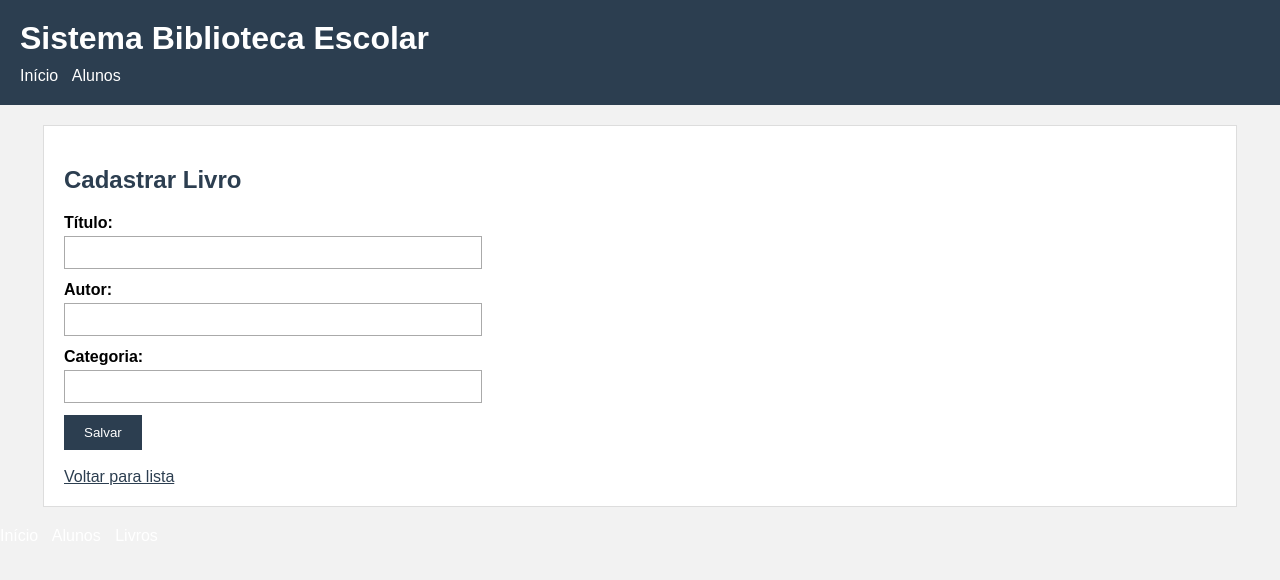
After one commit to enzobarbado08/projeto1biblioteca, a Flask app: page /livros/novo in a window 1280 px wide. The commit adds this page. Shown: the top 580 px of the page. Run offline with Flask 3, Linux system fonts and the light colour scheme.

```diff
--- a/app.py
+++ b/app.py
@@ -79,5 +79,69 @@ def cadastrar_aluno():
         return f"Erro ao cadastrar aluno: {erro}"
 
 
+# Rotas para livros
+@app.route("/livros")
+def listar_livros():
+    try:
+        conexao = conectar()
+        cursor = conexao.cursor(dictionary=True)
+
+
+        cursor.execute("SELECT * FROM livro")
+        livros = cursor.fetchall()
+
+
+        cursor.close()
+        conexao.close()
+
+
+        return render_template("livros.html", livros=livros)
+
+
+    except Exception as erro:
+        return f"Erro ao listar livros: {erro}"
+
+
+@app.route("/livros/novo")
+def formulario_livro():
+    return render_template("livro_form.html")
+
+
+@app.route("/livros/cadastrar", methods=["POST"])
+def cadastrar_livro():
+    try:
+        titulo = request.form["titulo"]
+        autor = request.form["autor"]
+        categoria = request.form["categoria"]
+
+
+        conexao = conectar()
+        cursor = conexao.cursor()
+
+
+        sql = """
+            INSERT INTO livro (titulo, autor, categoria, status)
+            VALUES (%s, %s, %s, %s)
+        """
+
+
+        valores = (titulo, autor, categoria, "Disponível")
+
+
+        cursor.execute(sql, valores)
+        conexao.commit()
+
+
+        cursor.close()
+        conexao.close()
+
+
+        return redirect("/livros")
+
+
+    except Exception as erro:
+        return f"Erro ao cadastrar livro: {erro}"
+
+
 if __name__ == "__main__":
     app.run(debug=True)
--- a/templates/base.html
+++ b/templates/base.html
@@ -29,6 +29,12 @@
         {% block conteudo %}
         {% endblock %}
     </main>
+    <nav>
+        <a href="/">Início</a>
+        <a href="/alunos">Alunos</a>
+        <a href="/livros">Livros</a>
+    </nav>
+
 
 
 </body>
--- /dev/null
+++ b/templates/livro_form.html
@@ -0,0 +1,37 @@
+{% extends "base.html" %}
+
+
+{% block conteudo %}
+
+
+<h2>Cadastrar Livro</h2>
+
+
+<form method="POST" action="/livros/cadastrar">
+
+
+    <label>Título:</label>
+    <input type="text" name="titulo" required>
+
+
+    <label>Autor:</label>
+    <input type="text" name="autor" required>
+
+
+    <label>Categoria:</label>
+    <input type="text" name="categoria">
+
+
+    <button type="submit">Salvar</button>
+
+
+</form>
+
+
+<br>
+
+
+<a href="/livros">Voltar para lista</a>
+
+
+{% endblock %}
```
Also changed, not shown: templates/aluno_form.html (+26 -26 lines), templates/livros.html (added, +41 -0 lines).
